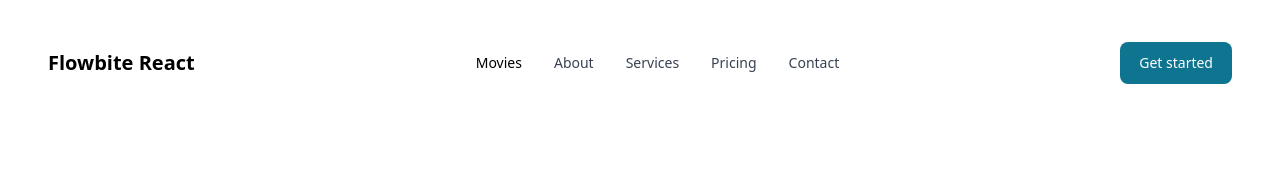
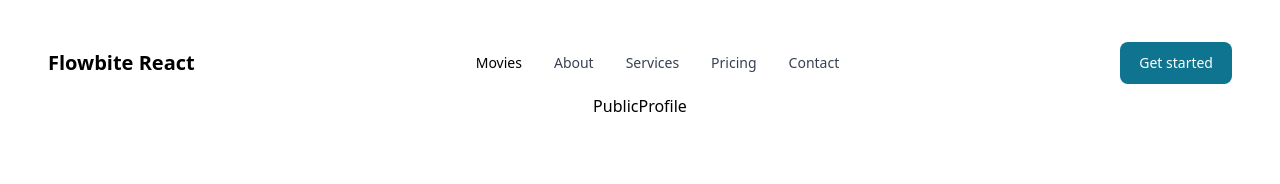
Before and after one commit to ZCoder-THZ/movie-listing-front, a React (Vite) app: page /users/public_profile/1 in a window 1280 px wide. Shown: the top 184 px of the page. Built offline with nearby package versions, Linux system fonts and the light colour scheme; no server answers.

Commit message:
added user public profile

```diff
--- a/src/App.jsx
+++ b/src/App.jsx
@@ -1,4 +1,4 @@
-import { useState, useEffect } from 'react'
+import { useState, useEffect, PureComponent } from 'react'
 import reactLogo from './assets/react.svg'
 import { BrowserRouter, Routes, Route } from 'react-router-dom';
 import axios from 'axios'
@@ -7,6 +7,7 @@ import Home from './views/Home'
 import Detail from './views/Detail';
 import Nav from './components/Nav';
 import './App.css'
+import PublicProfile from './views/PublicProfile';
 
 
 function App() {
@@ -45,6 +46,7 @@ function App() {
       <Routes>
         <Route index path='/' element={<Home movies={movies} />}></Route>
         <Route path='/detail/:id' element={<Detail />}></Route>
+        <Route path='/users/public_profile/:userId' element={<PublicProfile />}></Route>
 
       </Routes>
 
--- a/src/views/Detail.jsx
+++ b/src/views/Detail.jsx
@@ -1,6 +1,6 @@
 import React, { useState, useEffect } from 'react'
 
-import { useParams } from 'react-router-dom'
+import { Link, useParams } from 'react-router-dom'
 import axios from 'axios';
 
 
@@ -39,7 +39,7 @@ const Detail = () => {
                                 <div className="inline-flex items-center mr-3 text-sm text-gray-900 dark:text-white">
                                     <img className="mr-4 w-16 h-16 rounded-full" src={movie.avatar ?? '/public/avatar.jpg'} alt="Jese Leos" />
                                     <div>
-                                        <a href="#" rel="author" className="text-xl font-bold text-gray-900 dark:text-white">{movie.user ? movie.user[0].name : ''}</a>
+                                        <Link to={`/users/public_profile/${movie.id}`} rel="author" className="text-xl font-bold text-gray-900 dark:text-white">{movie.user ? movie.user[0].name : ''}</Link>
                                         <p className="text-base text-gray-500 dark:text-gray-400">{movie.user ? movie.user[0].email : ''}</p>
                                         <p className="text-base text-gray-500 dark:text-gray-400"><time title="February 8th, 2022">{movie.created_at}</time></p>
                                     </div>
--- /dev/null
+++ b/src/views/PublicProfile.jsx
@@ -0,0 +1,13 @@
+import React from 'react'
+import axios from 'axios'
+import { useParams } from 'react-router-dom'
+
+
+const PublicProfile = () => {
+
+    return (
+        <div>PublicProfile</div>
+    )
+}
+
+export default PublicProfile
```
